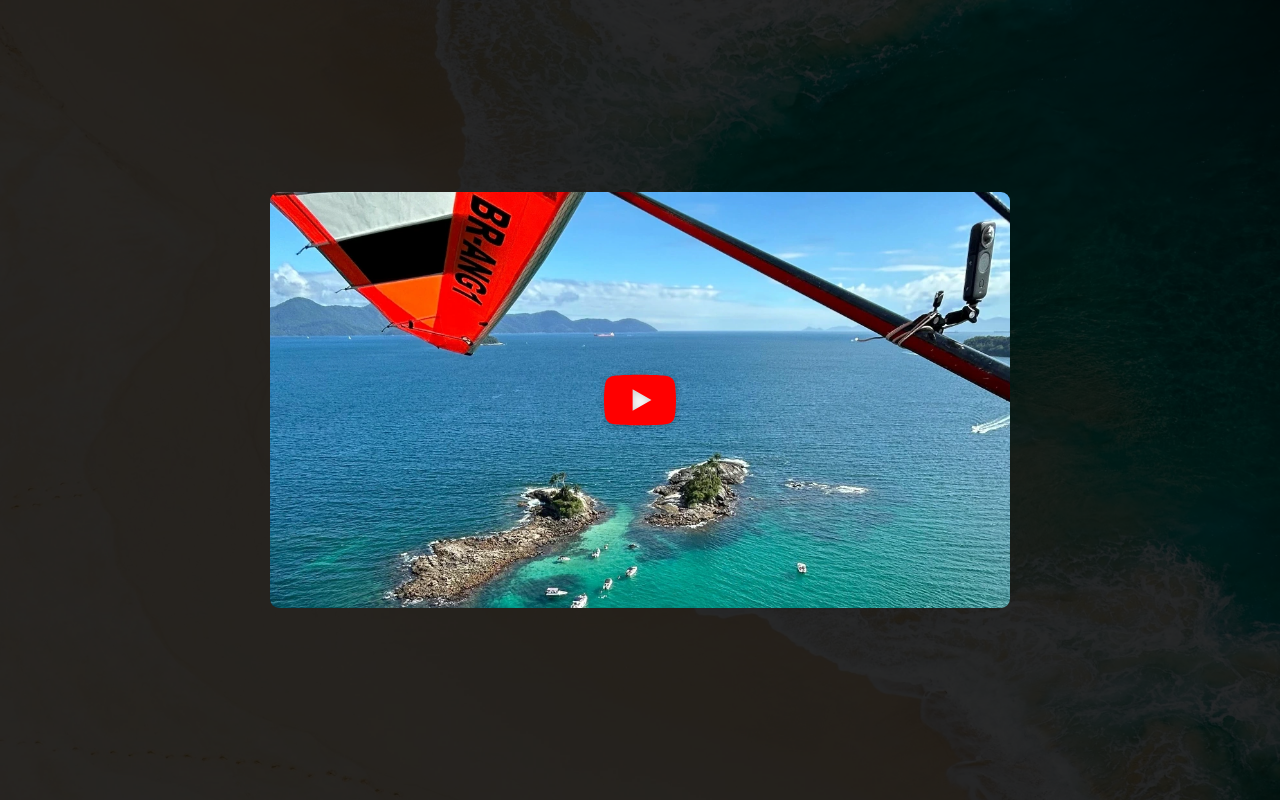
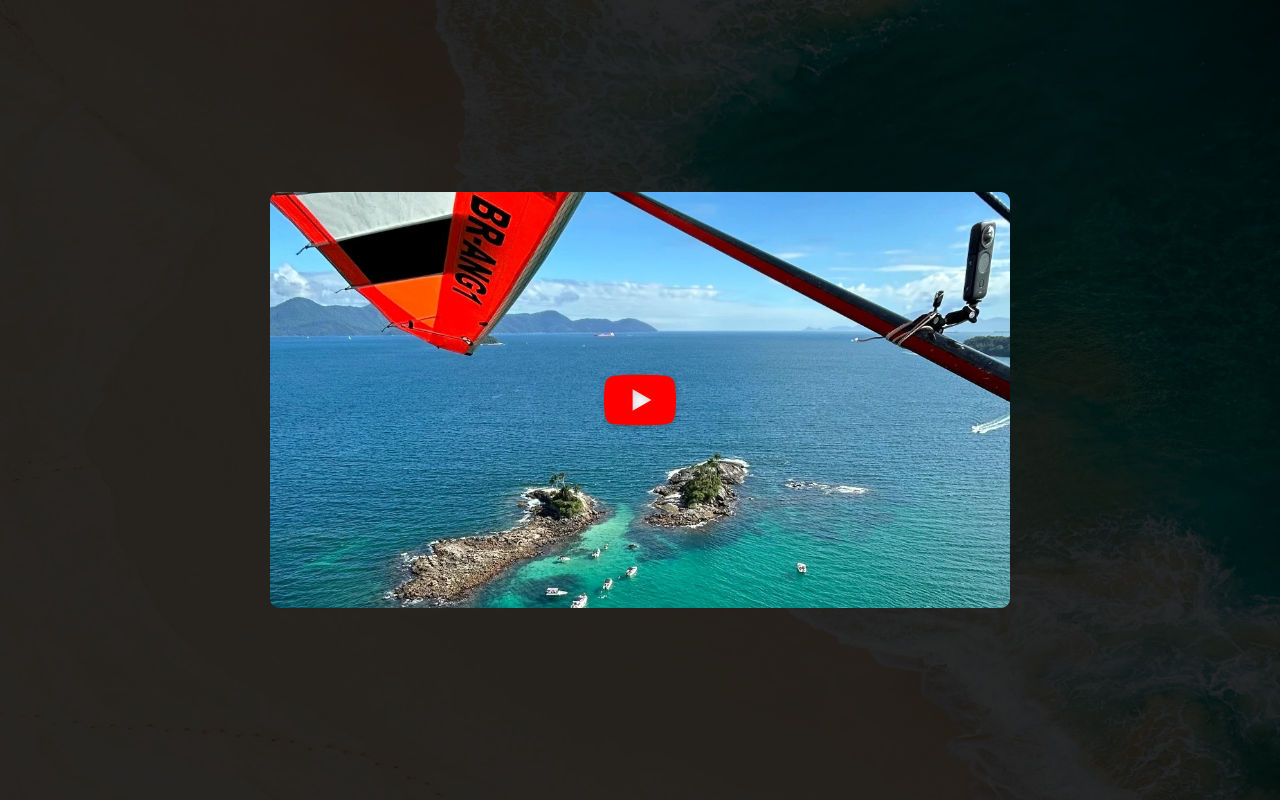
Before and after one commit to nierobs/decolar, a website: page index.html in a window 1280 px wide. Shown: the top 800 px of the page. Drawn offline with Linux system fonts and the light colour scheme.

Commit message:
Update background position

```diff
--- a/styles/scss/_variables.scss
+++ b/styles/scss/_variables.scss
@@ -1,4 +1,4 @@
-$header_background: url(../../images/beach.webp) center top / cover no-repeat;
+$header_background: url(../../images/beach.webp) center / cover no-repeat;
 $header_background_overlay: rgba(0, 0, 0, 0.84);
 $header_font: Archivo, sans-serif;
 $header_font-stretch: 108%;
```
Also changed, not shown: styles/css/style.css.
